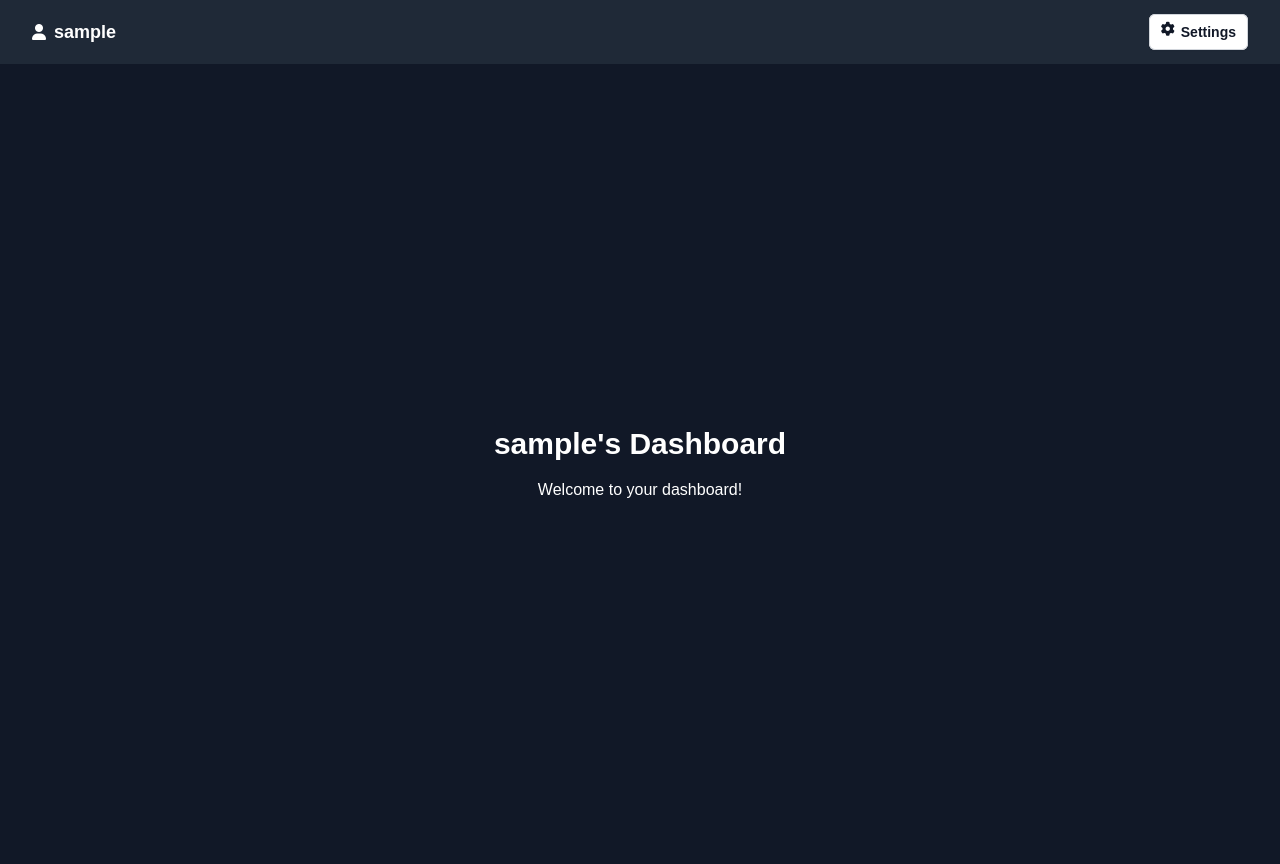
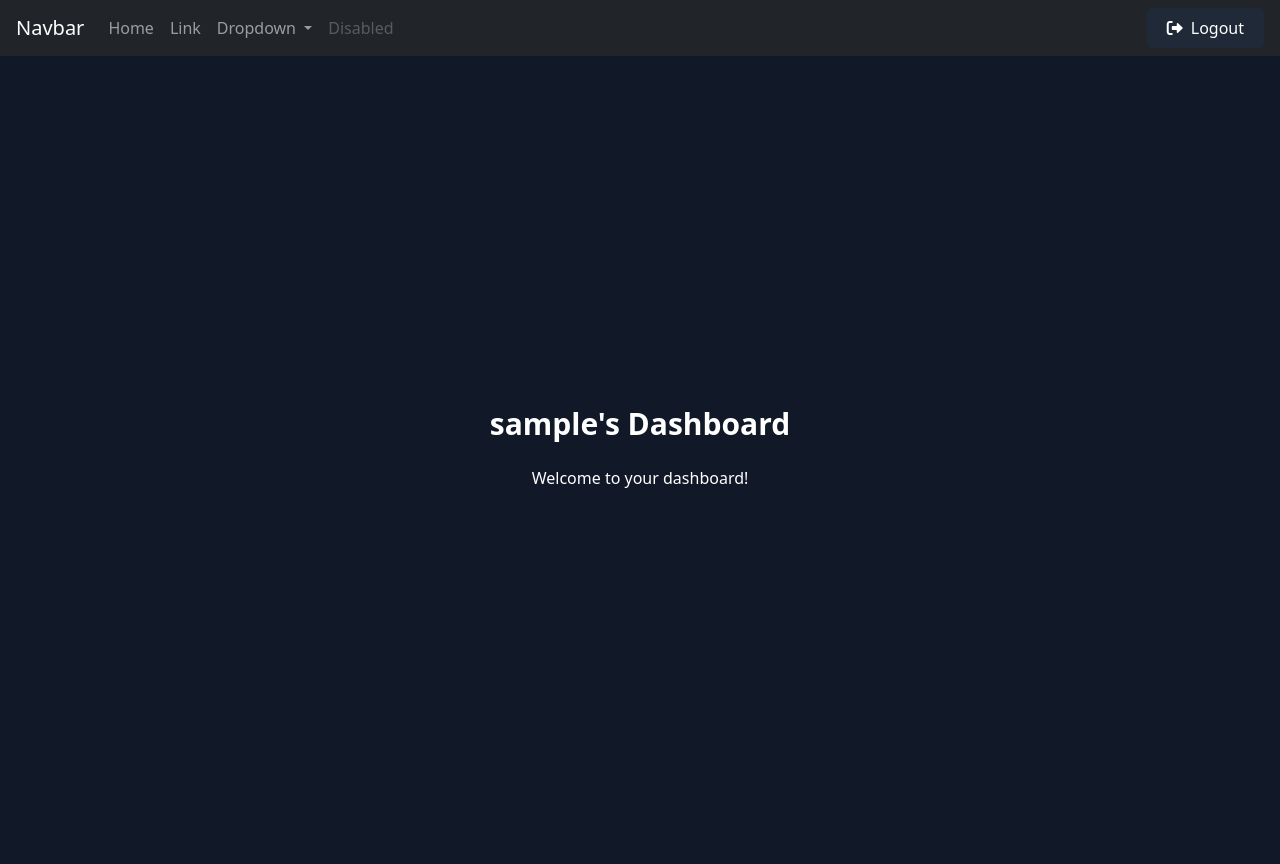
Before and after one commit to nicoRincon/GeniosEnFormacion, a Flask app: page /dashboard in a window 1280 px wide. After the commit the page ends 488 px from the top, so only its background shows below. Run offline with Flask 3, Linux system fonts and the light colour scheme; the visitor is signed in with stand-in values (Sample User, id 1); some libraries are stand-ins or nearby versions.

Commit message:
feat: Update Bootstrap integration and enhance base template structure

```diff
--- a/app.py
+++ b/app.py
@@ -1,11 +1,11 @@
 from flask import Flask, render_template, request, redirect, url_for, session
 import json
 from werkzeug.security import check_password_hash, generate_password_hash
-from flask_bootstrap import Bootstrap
+from flask_bootstrap import Bootstrap5
 
 app = Flask(__name__)
 app.secret_key = 'your_secret_key'
-bootstrap = Bootstrap(app)
+bootstrap = Bootstrap5(app)
 
 # Routes
 @app.route('/', methods=['GET', 'POST'])
--- a/requirements.txt
+++ b/requirements.txt
@@ -9,4 +9,4 @@ python-dotenv
 Flask-Migrate
 flask-sqlalchemy
 openpyxl
-Flask-Bootstrap
+bootstrap-flask
--- a/templates/base.html
+++ b/templates/base.html
@@ -1,74 +1,81 @@
 <!DOCTYPE html>
 <html lang="en">
+
 <head>
-    <meta charset="UTF-8">
-    <meta name="viewport" content="width=device-width, initial-scale=1.0">
+    <!-- Required meta tags -->
+    <meta charset="utf-8">
+    <meta name="viewport" content="width=device-width, initial-scale=1, shrink-to-fit=no">
     <link href="https://cdn.jsdelivr.net/npm/tailwindcss@2.2.19/dist/tailwind.min.css" rel="stylesheet">
     <link rel="stylesheet" href="https://cdnjs.cloudflare.com/ajax/libs/font-awesome/6.0.0-beta3/css/all.min.css">
     <link rel="stylesheet" href="{{ url_for('static', filename='style.css') }}">
-    <title>Flask Login Template</title>
+
+    {{ bootstrap.load_css() }}
+    {{ bootstrap.load_js() }}
+
+    {% block add_head %}
+    <!-- CSS, JS..... -->
+    {% endblock %}
+
+    <title>
+        {% block title %}
+        {% if title %}
+        {{ title }}
+        {% else %}
+        My Flask App
+        {% endif %}
+        {% endblock %}
+    </title>
+
+    {% block favicon %}
+    <link rel="icon" href="{{ url_for('static', filename='favicon.ico') }}">
+    {% endblock %}
 </head>
-<body class="bg-gray-900 text-white">
 
+<body>
     {% if 'username' in session %}
-    <nav class="bg-gray-800">
-        <div class="mx-auto max-w-7xl px-2 sm:px-6 lg:px-8">
-            <div class="relative flex h-16 items-center justify-between">
-                <div class="absolute inset-y-0 left-0 flex items-center sm:hidden">
-                    <!-- Mobile menu button-->
-                    <button type="button" class="relative inline-flex items-center justify-center rounded-md p-2 text-gray-400 hover:bg-gray-700 hover:text-white focus:outline-none focus:ring-2 focus:ring-inset focus:ring-white">
-                        <span class="sr-only">Open main menu</span>
-                        <svg class="block h-6 w-6" fill="none" viewBox="0 0 24 24" stroke-width="1.5" stroke="currentColor" aria-hidden="true">
-                            <path stroke-linecap="round" stroke-linejoin="round" d="M3.75 6.75h16.5M3.75 12h16.5m-16.5 5.25h16.5" />
-                        </svg>
+        <nav class="navbar navbar-expand-lg navbar-dark bg-dark px-3">
+            <a class="navbar-brand" href="#">Navbar</a>
+            <button class="navbar-toggler" type="button" data-toggle="collapse" data-target="#navbarSupportedContent"
+                aria-controls="navbarSupportedContent" aria-expanded="false" aria-label="Toggle navigation">
+                <span class="navbar-toggler-icon"></span>
             </button>
+
+            <div class="collapse navbar-collapse" id="navbarSupportedContent">
+                <ul class="navbar-nav mr-auto">
+                    <li class="nav-item active">
+                        <a class="nav-link" href="#">Home <span class="sr-only">(current)</span></a>
+                    </li>
+                    <li class="nav-item">
+                        <a class="nav-link" href="#">Link</a>
+                    </li>
+                    <li class="nav-item dropdown">
+                        <a class="nav-link dropdown-toggle" href="#" id="navbarDropdown" role="button"
+                            data-toggle="dropdown" aria-haspopup="true" aria-expanded="false">
+                            Dropdown
+                        </a>
+                        <div class="dropdown-menu" aria-labelledby="navbarDropdown">
+                            <a class="dropdown-item" href="#">Action</a>
+                            <a class="dropdown-item" href="#">Another action</a>
+                            <div class="dropdown-divider"></div>
+                            <a class="dropdown-item" href="#">Something else here</a>
                         </div>
-                <div class="flex flex-1 items-center justify-center sm:items-stretch sm:justify-start">
-                    <div class="flex flex-shrink-0 items-center">
-                        <i class="fas fa-user mr-2"></i>
-                        <span class="text-lg font-semibold">{{ session['username'] }}</span>
-                    </div>
-                </div>
-                <div class="relative inline-block text-left">
-                    <div>
-                        <button type="button" id="menu-button" class="inline-flex w-full justify-center gap-x-1.5 rounded-md bg-white px-3 py-2 text-sm font-semibold text-gray-900 shadow-sm ring-1 ring-inset ring-gray-300 hover:bg-gray-50">
-                            <i class="fas fa-cog"></i> Settings
-                        </button>
-                    </div>
-                    <div id="dropdownMenu" class="hidden absolute right-0 z-10 mt-2 w-56 origin-top-right rounded-md bg-white shadow-lg ring-1 ring-black ring-opacity-5 focus:outline-none" role="menu" aria-orientation="vertical" aria-labelledby="menu-button" tabindex="-1">
-                        <div class="py-1" role="none">
-                            <form method="POST" action="{{ url_for('logout') }}" role="none">
-                                <button type="submit" class="flex items-center gap-x-2 text-gray-700 block w-full px-4 py-2 text-left text-sm" role="menuitem" tabindex="-1" id="menu-item-3">
-                                    <i class="fas fa-sign-out-alt"></i>
+                    </li>
+                    <li class="nav-item">
+                        <a class="nav-link disabled" href="#">Disabled</a>
+                    </li>
+                </ul>
+
+                <form method="POST" action="{{ url_for('logout') }}" class="form-inline my-2 my-lg-0">
+                    <button type="submit"
+                        class="flex align-items-center text-white pl-5 pr-5 py-2 rounded-md bg-gray-800 hover:bg-gray-700"
+                        role="menuitem" tabindex="-1" id="menu-item-3">
+                        <i class="fas fa-sign-out-alt pr-2"></i>
                         Logout
                     </button>
                 </form>
             </div>
-                    </div>
-                </div>
-            </div>
-        </div>
         </nav>
     {% endif %}
-
     {% block content %}{% endblock %}
-
-<script>
-    const menuButton = document.getElementById('menu-button');
-    const dropdownMenu = document.getElementById('dropdownMenu');
-
-    menuButton.addEventListener('click', function() {
-        dropdownMenu.classList.toggle('hidden');
-    });
-
-    document.addEventListener('click', function(event) {
-        const isClickInside = dropdownMenu.contains(event.target) || menuButton.contains(event.target);
-
-        if (!isClickInside) {
-            dropdownMenu.classList.add('hidden');
-        }
-    });
-</script>
-
 </body>
 </html>
```
Also changed, not shown: static/favicon.ico (added). Lines whose indentation alone changed are shown as unchanged.
